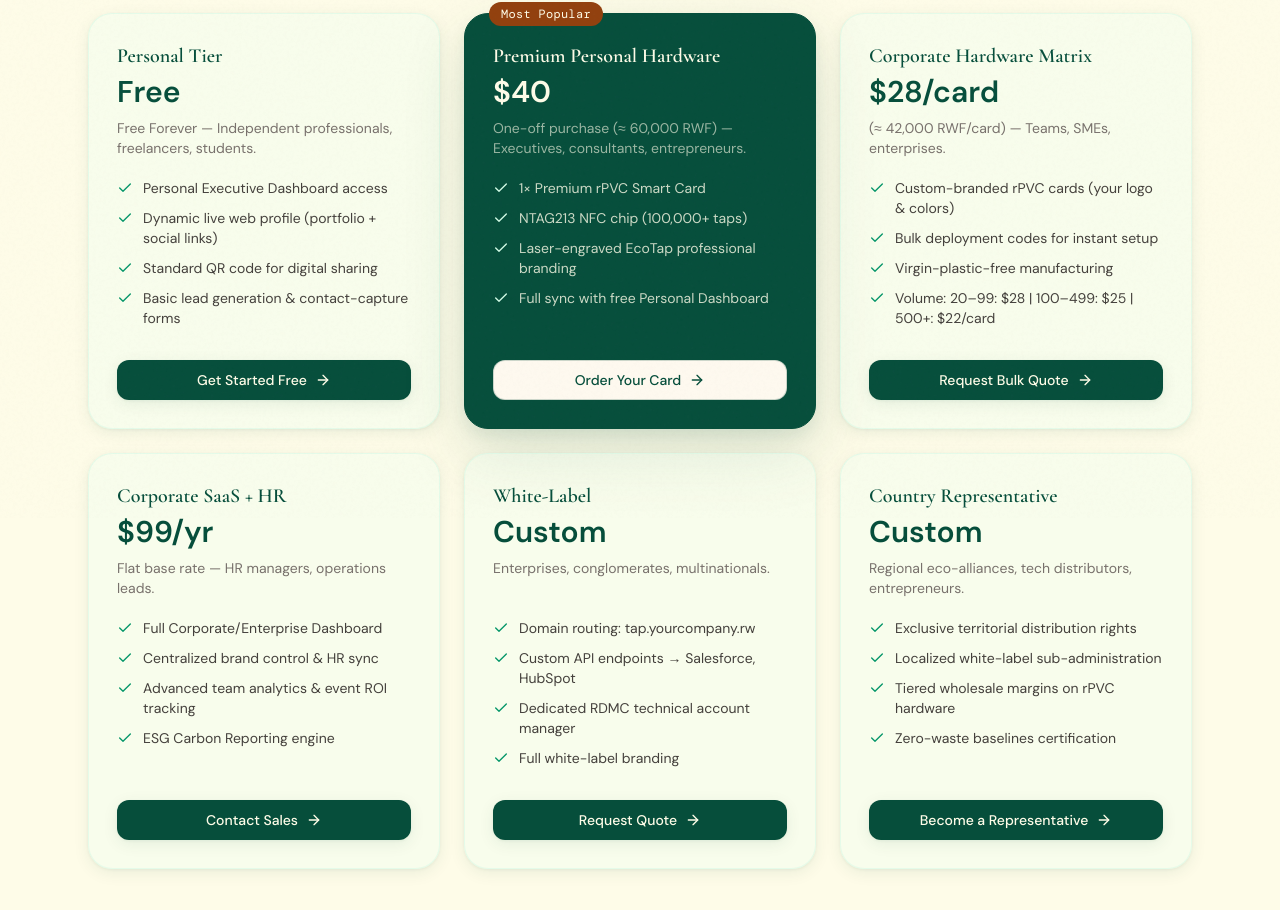
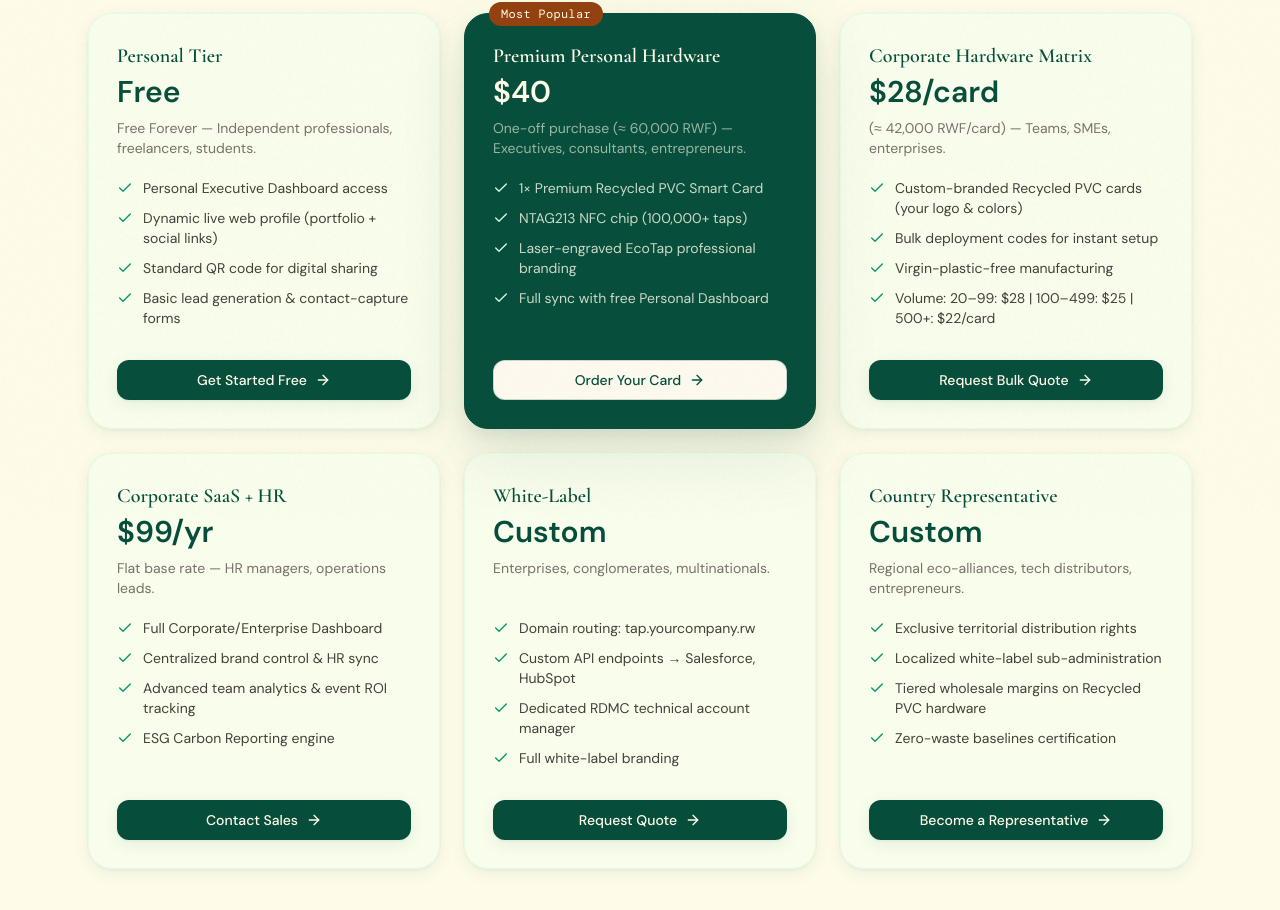
Before and after one commit to niyibizimadeit/ecotap, a Next.js app: page /pricing in a window 1280 px wide. Shown: the part 282-1192 px from the top of the page. Built offline with nearby package versions, Linux system fonts and the light colour scheme.

Commit message:
updated rpc claims

```diff
--- a/src/app/(marketing)/about/page.tsx
+++ b/src/app/(marketing)/about/page.tsx
@@ -23,7 +23,7 @@ export default function AboutPage() {
           </h2>
           <div className="grid grid-cols-1 md:grid-cols-2 lg:grid-cols-3 gap-6">
             {[
-              { icon: <Leaf className="h-6 w-6" />, title: "100% Recycled Materials", desc: "Our cards are manufactured from post-consumer recycled PVC (rPVC), diverting plastic waste from landfills and eliminating virgin plastic production entirely." },
+              { icon: <Leaf className="h-6 w-6" />, title: "100% Recycled Materials", desc: "Our cards are manufactured from post-consumer recycled PVC, diverting plastic waste from landfills and eliminating virgin plastic production entirely." },
               { icon: <Trees className="h-6 w-6" />, title: "Carbon Negative Production", desc: "Every EcoTap card is produced using renewable energy sources. For every card sold, we plant one tree through our partnership with reforestation projects in Rwanda's Gishwati Forest." },
               { icon: <Zap className="h-6 w-6" />, title: "Battery-Free Technology", desc: "The NTAG213 NFC chip is passive — it draws no power and requires no charging. One card lasts a lifetime of networking without any electronic waste." },
               { icon: <Cloud className="h-6 w-6" />, title: "Zero Re-Printing Waste", desc: "Change jobs, titles, or phone numbers? Update your digital profile instantly — no need to discard and reprint physical cards ever again." },
@@ -104,7 +104,7 @@ export default function AboutPage() {
               </thead>
               <tbody>
                 {[
-                  ["Material Source", "Virgin wood pulp (trees)", "100% Recycled PVC (rPVC)"],
+                  ["Material Source", "Virgin wood pulp (trees)", "100% Recycled PVC"],
                   ["Lifespan", "Days to weeks", "10+ years / 100,000+ uses"],
                   ["Updateable Info", "❌ No (reprint needed)", "✅ Real-time digital updates"],
                   ["Waste Generated", "88% discarded within 1 week", "Zero waste — one card forever"],
--- a/src/app/(marketing)/pricing/page.tsx
+++ b/src/app/(marketing)/pricing/page.tsx
@@ -32,7 +32,7 @@ export default function PricingPage() {
               name: "Premium Personal Hardware",
               price: "$40",
               desc: "One-off purchase (≈ 60,000 RWF) — Executives, consultants, entrepreneurs.",
-              features: ["1× Premium rPVC Smart Card", "NTAG213 NFC chip (100,000+ taps)", "Laser-engraved EcoTap professional branding", "Full sync with free Personal Dashboard"],
+              features: ["1× Premium Recycled PVC Smart Card", "NTAG213 NFC chip (100,000+ taps)", "Laser-engraved EcoTap professional branding", "Full sync with free Personal Dashboard"],
               cta: "Order Your Card",
               href: "/register",
               highlight: true,
@@ -41,7 +41,7 @@ export default function PricingPage() {
               name: "Corporate Hardware Matrix",
               price: "$28/card",
               desc: "(≈ 42,000 RWF/card) — Teams, SMEs, enterprises.",
-              features: ["Custom-branded rPVC cards (your logo & colors)", "Bulk deployment codes for instant setup", "Virgin-plastic-free manufacturing", "Volume: 20–99: $28 | 100–499: $25 | 500+: $22/card"],
+              features: ["Custom-branded Recycled PVC cards (your logo & colors)", "Bulk deployment codes for instant setup", "Virgin-plastic-free manufacturing", "Volume: 20–99: $28 | 100–499: $25 | 500+: $22/card"],
               cta: "Request Bulk Quote",
               href: "/org/register",
               highlight: false,
@@ -68,7 +68,7 @@ export default function PricingPage() {
               name: "Country Representative",
               price: "Custom",
               desc: "Regional eco-alliances, tech distributors, entrepreneurs.",
-              features: ["Exclusive territorial distribution rights", "Localized white-label sub-administration", "Tiered wholesale margins on rPVC hardware", "Zero-waste baselines certification"],
+              features: ["Exclusive territorial distribution rights", "Localized white-label sub-administration", "Tiered wholesale margins on Recycled PVC hardware", "Zero-waste baselines certification"],
               cta: "Become a Representative",
               href: "/contact",
               highlight: false,
```
